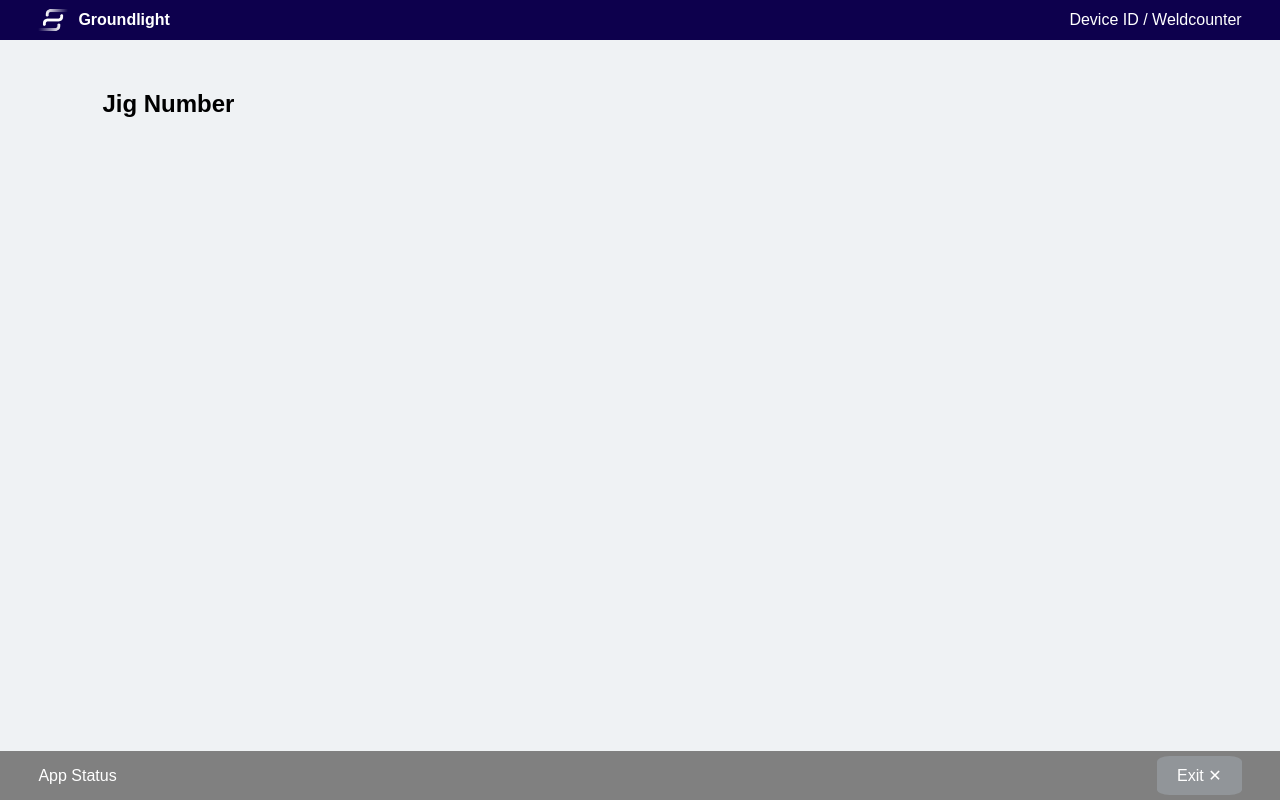
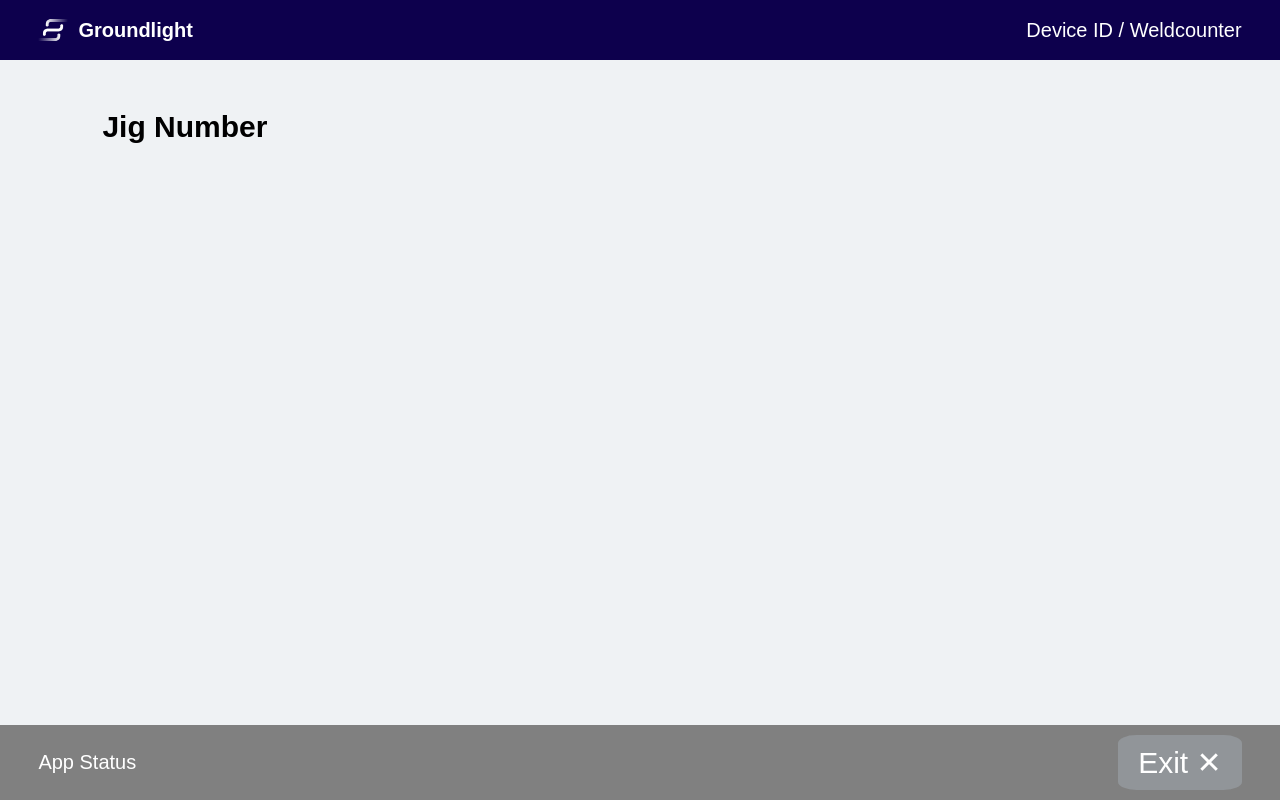
Before and after one commit to groundlight/customer-welding-app, a Flask app: page / in a window 1280 px wide. Run offline with Flask 3, Linux system fonts and the light colour scheme.

Commit message:
Changed font size to better fit on touchscreen

```diff
--- a/weld/static/styles/styles.css
+++ b/weld/static/styles/styles.css
@@ -1,5 +1,6 @@
 /* Default Font */
 * {
+    font-size: 20px;
     font-family: "Barlow", sans-serif;
     font-style: normal;
     font-weight: 400;
@@ -21,7 +22,7 @@ body {
     position: sticky;
     top: 0;
     width: 100%;
-    padding: 5px 0px;
+    padding: 15px 0px;
     background-color: #0D004D;
     color: white;
 }
@@ -48,7 +49,7 @@ body {
     position: fixed;
     bottom: 0;
     width: 100%;
-    padding: 5px 0px;
+    padding: 10px 0px;
     background-color: gray;
     color: white;
 }
@@ -73,6 +74,7 @@ body {
 }
 
 h2 {
+    font-size: 30px;
     font-weight: bold;
 }
 
@@ -85,10 +87,14 @@ h2 {
     cursor: pointer;
     border: none;
     border-radius: 15%;
-    font-size: 16px;
+    font-size: 30px;
     color: white;
     text-align: center;
     text-decoration: none;
+}
+
+.button-footer:active {
+    background-color: #323335;
 }
 
 /* Images */
```
